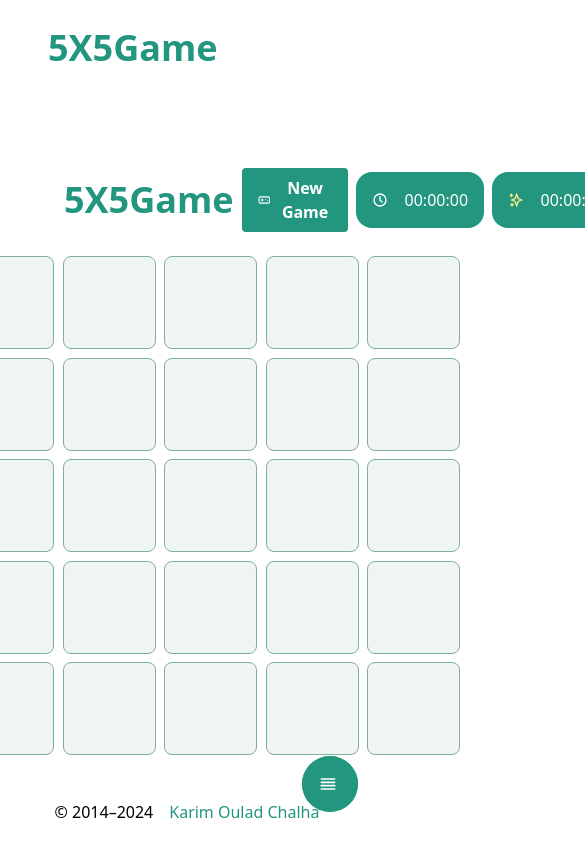
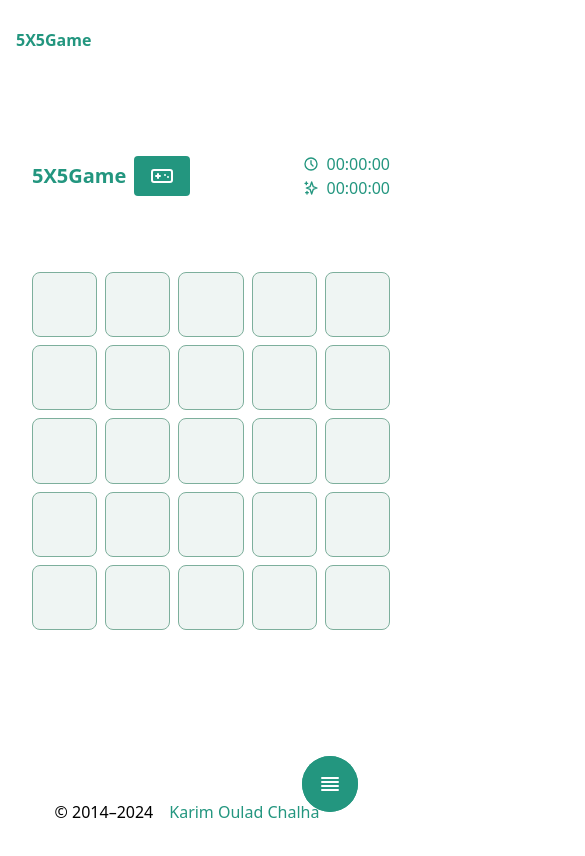
Before and after one commit to 5x5Game/5x5Game.github.io, a Nuxt app: page / in a window 390 px wide. Shown: the top 856 px of the page, 585 px wide, since content can reach past the window. Built offline with nearby package versions, Linux system fonts and the light colour scheme.

Commit message:
feat: adding reponsiveness

```diff
--- a/components/atoms/FButton.vue
+++ b/components/atoms/FButton.vue
@@ -11,11 +11,14 @@ defineProps<{
 
 <template>
   <button
-    :class="cn('bg-primary hover:bg-primary-800 text-white font-bold py-2 px-4 rounded', $options.class)"
+    :class="cn(
+      'bg-primary hover:bg-primary-800 text-white font-bold py-2 px-4 rounded',
+      $options.class
+    )"
   >
     <span class="flex justify-between items-center gap-2">
-      <component v-if="icon" :is="icon" class="text-white h-5 w-5" />
-      {{ text }}
+      <component v-if="icon" :is="icon" class="text-white h-6 w-6 lg:w-5 lg:h-5" />
+      <span class="hidden md:block" :title="text">{{ text }}</span>
     </span>
   </button>
 </template>
--- a/components/molecules/FTimer.vue
+++ b/components/molecules/FTimer.vue
@@ -12,12 +12,12 @@ defineProps<{
 
 <template>
   <div :class="cn(
-    'flex justify-between gap-2 items-center rounded-2xl bg-primary text-white',
-    'p-4',
+    'flex justify-end md:justify-between gap-2 items-center rounded-2xl md:bg-primary md:text-white text-primary',
+    'md:p-4',
     $options.class
     )">
     <component v-if="icon" :is="icon" :class="cn('text-white h-4 w-4', iconColor)" />
-    {{ time }}
+    <span class="">{{ time }}</span>
   </div>
 </template>
 
--- a/components/templates/FGrid.vue
+++ b/components/templates/FGrid.vue
@@ -9,10 +9,11 @@ const props = defineProps<{
   lastSelectedCell: number
 }>()
 const emits = defineEmits(['clicked'])
+
 const lastSelectedCell = computed(_ => props.lastSelectedCell)
 const sizes: Record<string, string> = {
   easy: `grid-cols-4 w-[400px] h-[400px]`,
-  normal: `grid-cols-5 w-[500px] h-[500px]`,
+  normal: `grid-cols-5 w-full aspect-square md:w-[500px] md:h-[500px] overflow-hidden`,
   hard: `grid-cols-6 w-[500px] h-[600px]`
 }
 
@@ -20,19 +21,17 @@ const gridClass = computed<string>(_ => sizes[props.size])
 const cellClass = computed<string>(_ => {
   if ('hard' === props.size) {
     return 'w-[75px] h-[75px]'
-  } else if ('normal' === props.size) {
-    return 'w-[93px] h-[93px]'
   } else if ('easy' === props.size) {
     return 'w-[94px] h-[94px]'
   }
-  return 'w-full h-full'
+  return 'w-full aspect-square md:w-[93px] md:h-[93px]'
 })
 const cellCount = computed<number>(_ => (
   CellCount[props.size as keyof typeof CellCount] * CellCount[props.size as keyof typeof CellCount]
 ))
 const selectedCell = (num: number) => {
   if (num === lastSelectedCell.value) {
-    return 'text-white bg-accent'
+    return 'text-white bg-accent shadow-inner shadow-primary'
   }
   return `bg-accent-200 text-accent`
 }
@@ -44,15 +43,17 @@ const clicked = (num: number) => {
 
 <template>
   <div v-if="lastSelectedCell !== -1" :class="cn(`grid gap-2 ${gridClass}`)">
-    <div
+    <div ref="cellElements"
       v-for="(n, key) of cellCount" :key="n + '-' + lastSelectedCell"
       :class="cn(
         `flex items-center justify-center rounded-lg`,
-        `${selectedCell(n)} border border-accent ${cellClass}`,
+        selectedCell(n),
+        `border border-accent`,
+        cellClass,
         'hover:shadow-lg hover:border-accent',
         )"
       @click="clicked(n)">
-        <slot :name="`grid-${n}`" />
+      <slot :name="`grid-${n}`" />
     </div>
   </div>
 </template>
--- a/layouts/default.vue
+++ b/layouts/default.vue
@@ -37,9 +37,9 @@ const goTo = (link: string) => {
 
 <template>
   <div class="bg-white flex flex-col justify-start items-center gap-6 pt-7 px-4 h-lvh w-lvw">
-    <div class="flex justify-between items-center gap-2 w-full px-8">
+    <div class="flex justify-between items-center gap-2 w-full lg:px-8 md:px-4 sm:px-2">
       <div class="flex justify-start gap-2 items-center">
-        <div class="header font-extrabold text-4xl text-primary">5X5Game</div>
+        <div class="header font-extrabold lg:text-4xl sm:text-xl md:text-3xl text-primary">5X5Game</div>
       </div>
       <div class="flex justify-end gap-2 items-center">
         <slot name="nav" />
--- a/layouts/game.vue
+++ b/layouts/game.vue
@@ -35,12 +35,12 @@ const goTo = (link: string) => {
 
 <template>
   <div class="bg-white flex flex-col justify-start items-center gap-6 pt-7 px-4 h-lvh w-lvw">
-    <div class="flex justify-between items-center gap-2 w-full px-8">
+    <div class="flex justify-between items-center gap-2 w-full lg:px-8 md:px-4 sm:px-2">
       <div class="flex justify-start gap-2 items-center">
-        <div class="header font-extrabold text-4xl text-primary">5X5Game</div>
+        <div class="header font-extrabold text-xl md:text-4xl text-primary">5X5Game</div>
         <slot name="start" />
       </div>
-      <div class="flex justify-end gap-2 items-center">
+      <div class="flex flex-col md:flex-row justify-end md:gap-2 items-center">
         <slot name="score" />
         <slot name="best_score" />
       </div>
--- a/pages/about.vue
+++ b/pages/about.vue
@@ -19,6 +19,6 @@
     <li><span class="font-bold">{{ $t('about.no_hesitation') }}:</span> {{ $t('about.game_progresses') }}</li>
   </ul>
 
-  <h3 class="text-2xl my-6">{{ $t('about.ready_to_test') }}</h3>
+  <h3 class="text-2xl my-6 pb-12">{{ $t('about.ready_to_test') }}</h3>
   </NuxtLayout>
 </template>
--- a/pages/index.vue
+++ b/pages/index.vue
@@ -88,17 +88,19 @@ const restartGame = () => {
       />
     </template>
     <template #score>
-      <MoleculesFTimer class="w-32" :time="score" :icon="AtomsIconsFClock"  />
+      <MoleculesFTimer class="w-32" :time="score" :icon="AtomsIconsFClock" icon-color="!text-primary md:!text-white"  />
     </template>
     <template #best_score>
-      <MoleculesFTimer class="w-32" :time="best_score" :icon="AtomsIconsFSparkle" icon-color="text-yellow-200" />
+      <MoleculesFTimer class="w-32" :time="best_score" :icon="AtomsIconsFSparkle" icon-color="md:!text-yellow-200 !text-primary" />
     </template>
 
-    <TemplatesFGrid :size @clicked="cellClicked" :last-selected-cell="getLastSelected">
-      <template v-for="(cell, key) of getCells" :key="key" v-slot:[`grid-${cell.index}`]>
-        <span :class="cn(`text-5xl font-bold`)">{{ cell.value }}</span>
-      </template>
-    </TemplatesFGrid>
+    <div class="flex w-full justify-center py-12">
+      <TemplatesFGrid :size @clicked="cellClicked" :last-selected-cell="getLastSelected">
+        <template v-for="(cell, key) of getCells" :key="key" v-slot:[`grid-${cell.index}`]>
+          <span :class="cn(`text-3xl md:text-5xl font-bold`)">{{ cell.value }}</span>
+        </template>
+      </TemplatesFGrid>
+    </div>
 
     <MoleculesFPopupLayer v-if="gameOver && getCells.length !== 25"
                           :text="$t('game_over')"
--- a/pages/issues.vue
+++ b/pages/issues.vue
@@ -6,7 +6,7 @@
   <NuxtLayout>
     <p>{{ $t('issues.issue_github') }}</p>
 
-    <a href="https://github.com/5x5Game/5x5Game.github.io/issues" target="_blank">
+    <a class="break-all" href="https://github.com/5x5Game/5x5Game.github.io/issues" target="_blank">
       https://github.com/5x5Game/5x5Game.github.io/issues
     </a>
   </NuxtLayout>
```
